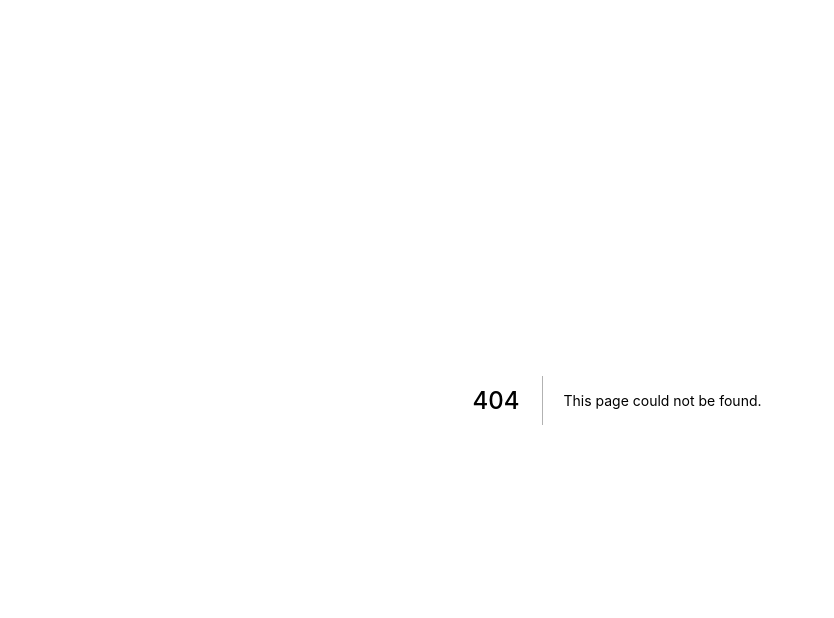
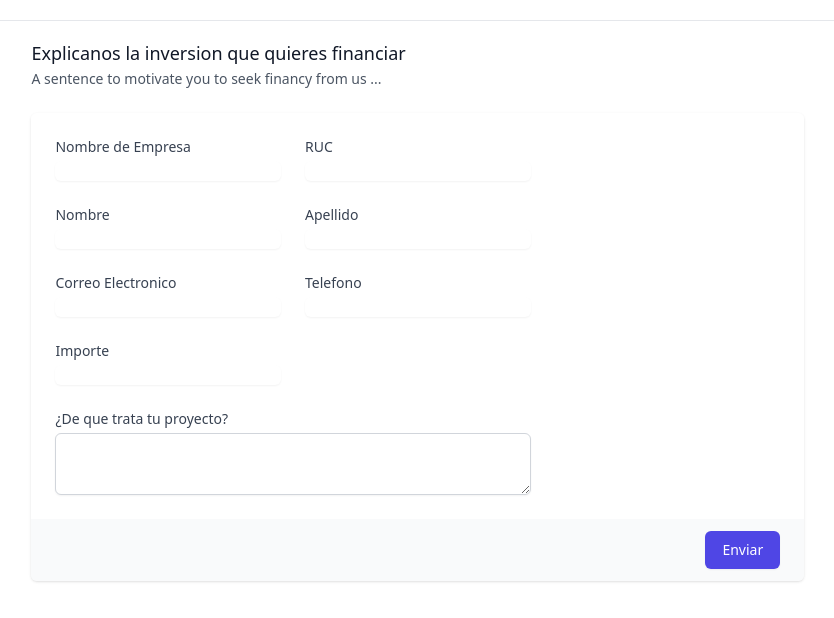
Before and after one commit to Michael-C914/croii, a Next.js app in the folder croi-frontend/: page /formulario in a window 1280 px wide. Before the commit this address had no page. Shown: the top 618 px of the page, without its empty margins (23-857 px from the left). Built offline with nearby package versions, Linux system fonts and the light colour scheme.

Commit message:
formulario

```diff
--- /dev/null
+++ b/croi-frontend/src/pages/formulario.js
@@ -0,0 +1,162 @@
+
+export default function Example() {
+    return (
+      <>
+
+        <div className="hidden sm:block" aria-hidden="true">
+          <div className="py-5">
+            <div className="border-t border-gray-200" />
+          </div>
+        </div>
+        <div className="min-h-full flex items-center justify-center">
+        <div className="mt-10 sm:mt-0">
+          <div className="md:grid md:grid-cols-3 md:gap-6">
+            <div className="md:col-span-1">
+              <div className="px-4 sm:px-0">
+                <h3 className="text-lg font-medium leading-6 text-gray-900">Explicanos la inversion que quieres financiar</h3>
+                <p className="mt-1 text-sm text-gray-600">A sentence to motivate you to seek financy from us ...</p>
+              </div>
+            </div>
+            <br>
+            </br>
+            <div className="mt-5 md:mt-0 md:col-span-2">
+              <form action="#" method="POST">
+                <div className="shadow overflow-hidden sm:rounded-md">
+                  <div className="px-4 py-5 bg-white sm:p-6">
+                    <div className="grid grid-cols-6 gap-6">
+                      <div className="col-span-6 sm:col-span-6 lg:col-span-2">
+                        <label htmlFor="first-name" className="block text-sm font-medium text-gray-700">
+                          Nombre de Empresa
+                        </label>
+                        <input
+                          type="text"
+                          name="first-name"
+                          id="first-name"
+                          autoComplete="given-name"
+                          className="mt-1 focus:ring-indigo-500 focus:border-indigo-500 block w-full shadow-sm sm:text-sm border-gray-300 rounded-md"
+                        />
+                      </div>
+
+                      <div className="col-span-6 sm:col-span-6 lg:col-span-2">
+                        <label htmlFor="RUC" className="block text-sm font-medium text-gray-700">
+                          RUC
+                        </label>
+                        <input
+                          type="text"
+                          name="RUC"
+                          id="RUC"
+                          autoComplete="family-name"
+                          className="mt-1 focus:ring-indigo-500 focus:border-indigo-500 block w-full shadow-sm sm:text-sm border-gray-300 rounded-md"
+                        />
+                      </div>
+                      <br></br>
+
+                      <div className="col-span-6 sm:col-span-6 lg:col-span-2">
+                        <label htmlFor="Nombre" className="block text-sm font-medium text-gray-700">
+                          Nombre
+                        </label>
+                        <input
+                          type="text"
+                          name="email-address"
+                          id="email-address"
+                          autoComplete="email"
+                          className="mt-1 focus:ring-indigo-500 focus:border-indigo-500 block w-full shadow-sm sm:text-sm border-gray-300 rounded-md"
+                        />
+                      </div>
+
+                      <div className="col-span-6 sm:col-span-6 lg:col-span-2">
+                        <label htmlFor="Apellido" className="block text-sm font-medium text-gray-700">
+                          Apellido
+                        </label>
+                        <input
+                          type="text"
+                          id="Apellido"
+                          name="Apellido"
+                          autoComplete="Apellido"
+                          className="mt-1 focus:ring-indigo-500 focus:border-indigo-500 block w-full shadow-sm sm:text-sm border-gray-300 rounded-md"/>
+                      </div>
+                      <br></br>
+
+                      <div className="col-span-6 sm:col-span-6 lg:col-span-2">
+                        <label htmlFor="Correo-Electronico" className="block text-sm font-medium text-gray-700">
+                          Correo Electronico
+                        </label>
+                        <input
+                          type="text"
+                          name="Correo-Electronico"
+                          id="Correo-Electronico"
+                          autoComplete="Correo-Electronico"
+                          className="mt-1 focus:ring-indigo-500 focus:border-indigo-500 block w-full shadow-sm sm:text-sm border-gray-300 rounded-md"
+                        />
+                      </div>
+
+                      <div className="col-span-6 sm:col-span-6 lg:col-span-2">
+                        <label htmlFor="city" className="block text-sm font-medium text-gray-700">
+                          Telefono
+                        </label>
+                        <input
+                          type="text"
+                          name="city"
+                          id="city"
+                          autoComplete="address-level2"
+                          className="mt-1 focus:ring-indigo-500 focus:border-indigo-500 block w-full shadow-sm sm:text-sm border-gray-300 rounded-md"
+                        />
+                      </div>
+                      <br></br>
+
+                      <div className="col-span-6 sm:col-span-3 lg:col-span-2">
+                        <label htmlFor="Importe" className="block text-sm font-medium text-gray-700">
+                          Importe
+                        </label>
+                        <input
+                          type="text"
+                          name="Importe"
+                          id="Importe"
+                          autoComplete="address-level1"
+                          className="mt-1 focus:ring-indigo-500 focus:border-indigo-500 block w-full shadow-sm sm:text-sm border-gray-300 rounded-md"
+                        />
+                      </div>
+                      <br></br>
+
+                      <div className="col-span-6 sm:col-span-3 lg:col-span-4">
+                        <label htmlFor="proyecto" className="block text-sm font-medium text-gray-700">
+                          ¿De que trata tu proyecto?
+                        </label>
+                        <div className="mt-1">
+                      <textarea
+                        id="about"
+                        name="about"
+                        rows={3}
+                        className="shadow-sm focus:ring-indigo-500 focus:border-indigo-500 mt-1 block w-full sm:text-sm border border-gray-300 rounded-md"
+
+                        defaultValue={''}
+                      />
+                    </div>
+                      </div>
+                    </div>
+                  </div>
+                  <div className="px-4 py-3 bg-gray-50 text-right sm:px-6">
+                    <button
+                      type="submit"
+                      className="inline-flex justify-center py-2 px-4 border border-transparent shadow-sm text-sm font-medium rounded-md text-white bg-indigo-600 hover:bg-indigo-700 focus:outline-none focus:ring-2 focus:ring-offset-2 focus:ring-indigo-500"
+                    >
+                      Enviar
+                    </button>
+                  </div>
+                </div>
+              </form>
+            </div>
+          </div>
+        </div>
+
+        <div className="hidden sm:block" aria-hidden="true">
+          <div className="py-5">
+            <div className="border-t border-gray-200" />
+          </div>
+        </div>
+        </div>
+
+      </>
+
+    )
+  }
```
